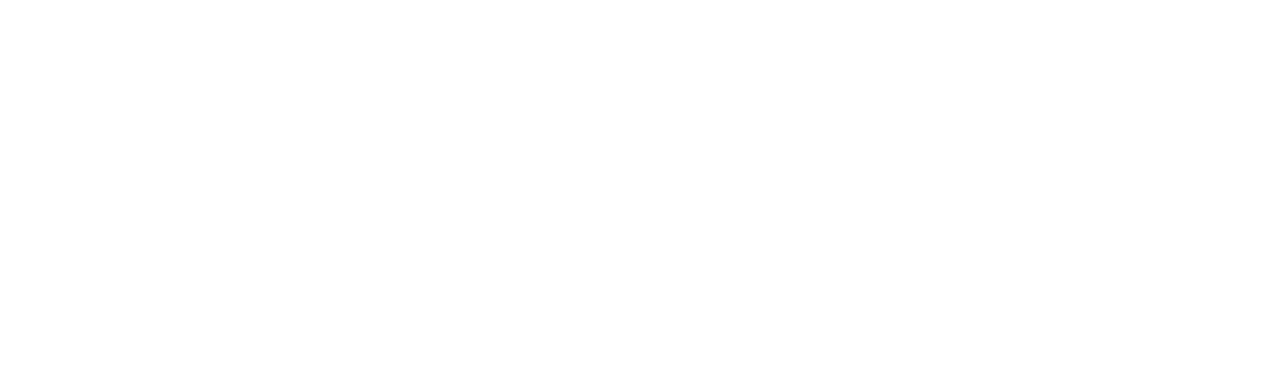
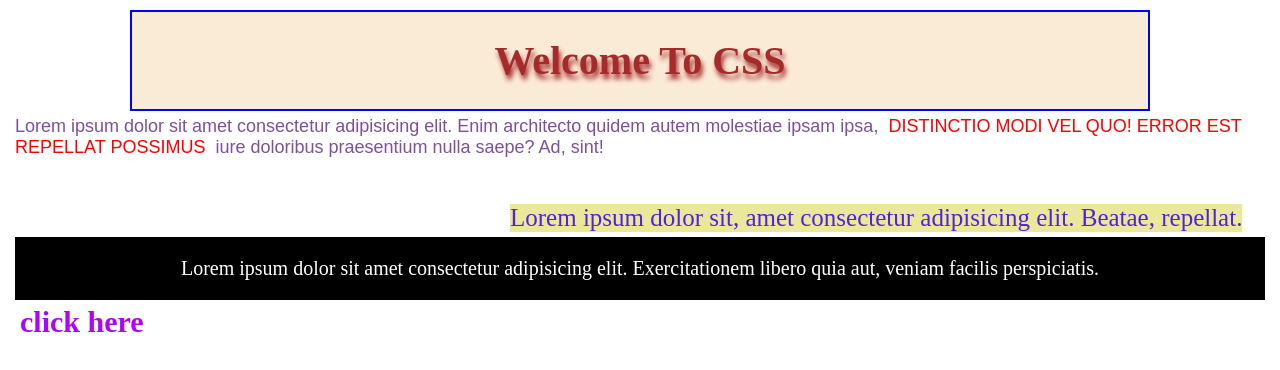
Before and after one commit to Shahid-cs22/JClick_Solution, a plain HTML site: page CSS/index1.html in a window 1280 px wide. Drawn offline with Linux system fonts and the light colour scheme.

Commit message:
add a file

```diff
--- a/CSS/index1.html
+++ b/CSS/index1.html
@@ -1,11 +1,88 @@
 <!DOCTYPE html>
 <html lang="en">
-<head>
-    <meta charset="UTF-8">
-    <meta name="viewport" content="width=device-width, initial-scale=1.0">
-    <title>Document</title>
-</head>
-<body>
+  <head>
+    <meta charset="UTF-8" />
+    <meta name="viewport" content="width=device-width, initial-scale=1.0" />
+    <title>CSS</title>
+    <style>
+      * {
+        padding: 0;
+        margin: 5px;
+        a{
+            text-decoration: none;
+            color: rgb(171, 6, 247);
+            font-size: 30px;
+            font-weight: bold;
+        }
+      }
+      .main {
+        background-color: antiquewhite;
+        margin: 0px 120px 0px;
+        color: brown;
+        font-size: 40px;
+        text-transform: capitalize;
+        text-align: center;
+        padding: 25px;
+        border: 2px solid blue;
+        text-shadow: 2px 5px 5px;
+      }
 
-</body>
+      .firstpara {
+        font-size: 18px;
+        font-family: sans-serif;
+        color: rgb(127, 80, 158);
+      }
+
+      .firstpara1 {
+        text-transform: uppercase;
+        color: red;
+        text-decoration: dashed;
+      }
+      .secondpara {
+        text-align: right;
+        font-size: 25px;
+        color: rgb(83, 32, 224);
+        background-color: rgba(214, 212, 59, 0.514);
+        margin-left: 500px;
+        width: fit-content;
+      }
+
+      .thirdpara {
+        text-align: center;
+        padding-top: 20px;
+        padding-bottom: 20px;
+        font-size: 20px;
+        background-color: black;
+        color: white;
+
+      }
+    </style>
+  </head>
+
+  <body>
+    <h1 class="main">welcome to CSS</h1>
+
+    <p class="firstpara">
+      Lorem ipsum dolor sit amet consectetur adipisicing elit. Enim architecto
+      quidem autem molestiae ipsam ipsa,
+      <span class="firstpara1"
+        >distinctio modi vel quo! Error est repellat possimus</span
+      >
+      iure doloribus praesentium nulla saepe? Ad, sint!
+    </p>
+    <br /><br />
+
+    <p class="secondpara">
+      Lorem ipsum dolor sit, amet consectetur adipisicing elit. Beatae,
+      repellat.
+    </p>
+
+    <p class="thirdpara">
+      Lorem ipsum dolor sit amet consectetur adipisicing elit. Exercitationem
+      libero quia aut, veniam facilis perspiciatis.
+    </p>
+    <div class="link"><a href="http://github.com/Shahid-cs22">click here</a></div>
+
+
+  </body>
 </html>
```
